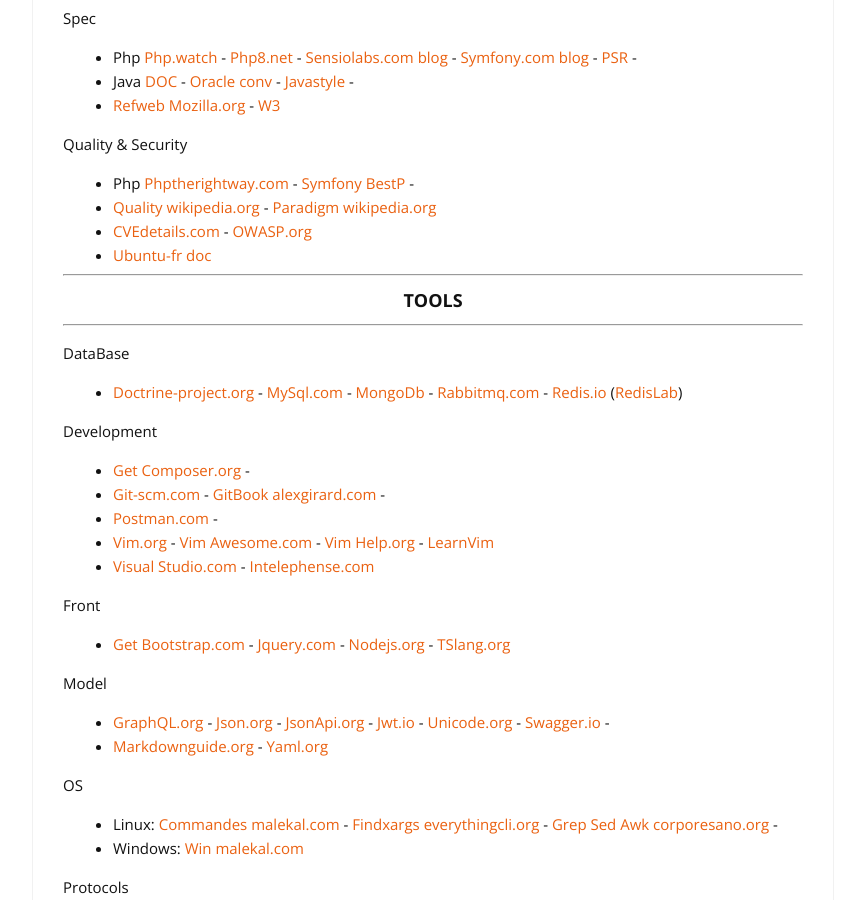
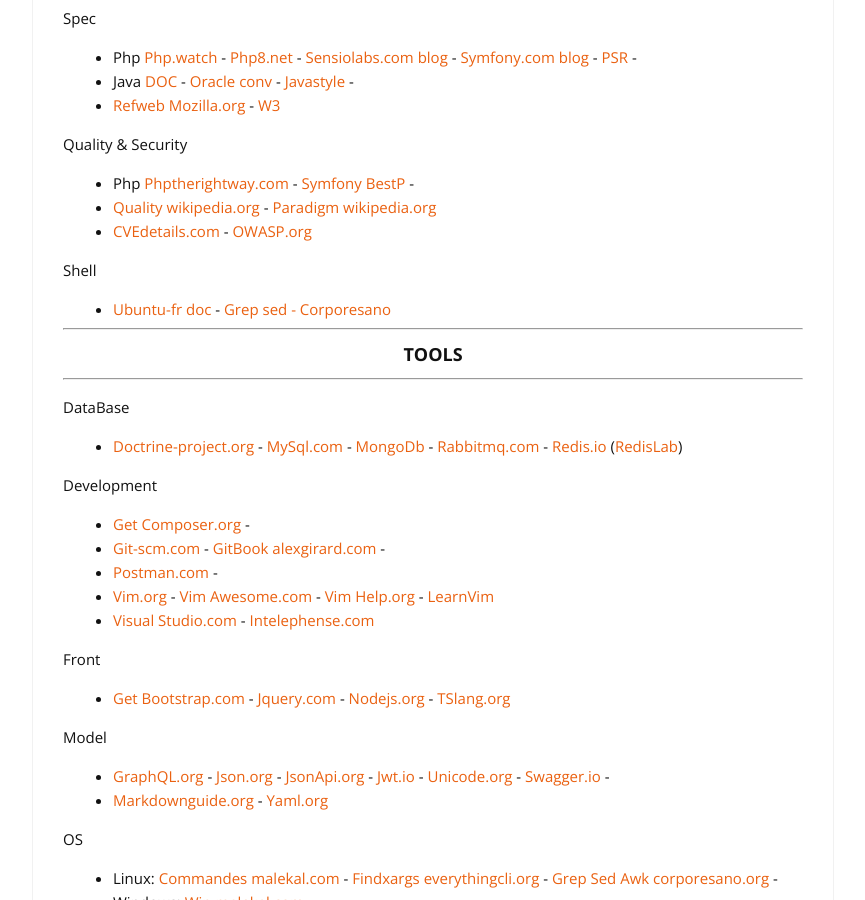
Before and after one commit to cylmat/cylmat.github.io, a Jekyll site: the page built from _pages/USEFUL.md, in a window 1280 px wide and 900 px high, scrolled down 1247 px. Shown: the whole window, without its empty margins (207-1072 px from the left). Built offline with Jekyll 4.4.1, drawn with Linux system fonts in a browser that asks for light colours; nearby versions of some CDN libraries.

Commit message:
Update USEFUL.md

```diff
--- a/_pages/USEFUL.md
+++ b/_pages/USEFUL.md
@@ -62,7 +62,9 @@
 * Php [Phptherightway.com](https://phptherightway.com) - [Symfony BestP](https://symfony.com/doc/current/best_practices.html) -
 * [Quality wikipedia.org](https://fr.wikipedia.org/wiki/Qualit%C3%A9_logicielle) - [Paradigm wikipedia.org](https://fr.m.wikipedia.org/wiki/Paradigme_(programmation))
 * [CVEdetails.com]([cvedetails.com](https://www.cvedetails.com)) - [OWASP.org](https://owasp.org)
-* [Ubuntu-fr doc](https://doc.ubuntu-fr.org/)
+
+Shell
+* [Ubuntu-fr doc](https://doc.ubuntu-fr.org) - [Grep sed - Corporesano](http://www.corporesano.org/doc-site/grepawksed.html)
 
 ---
 ### <center>TOOLS</center>
```
